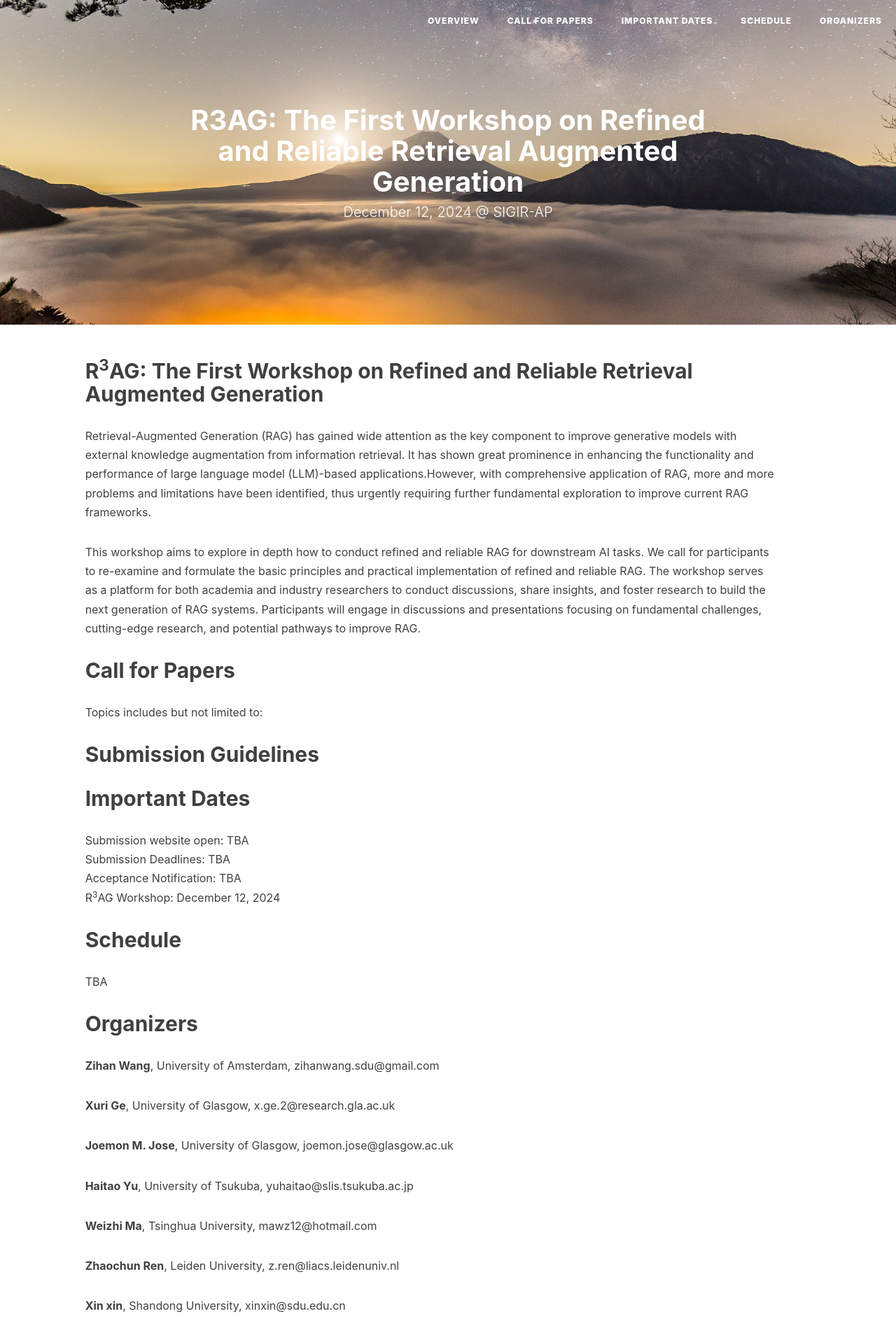
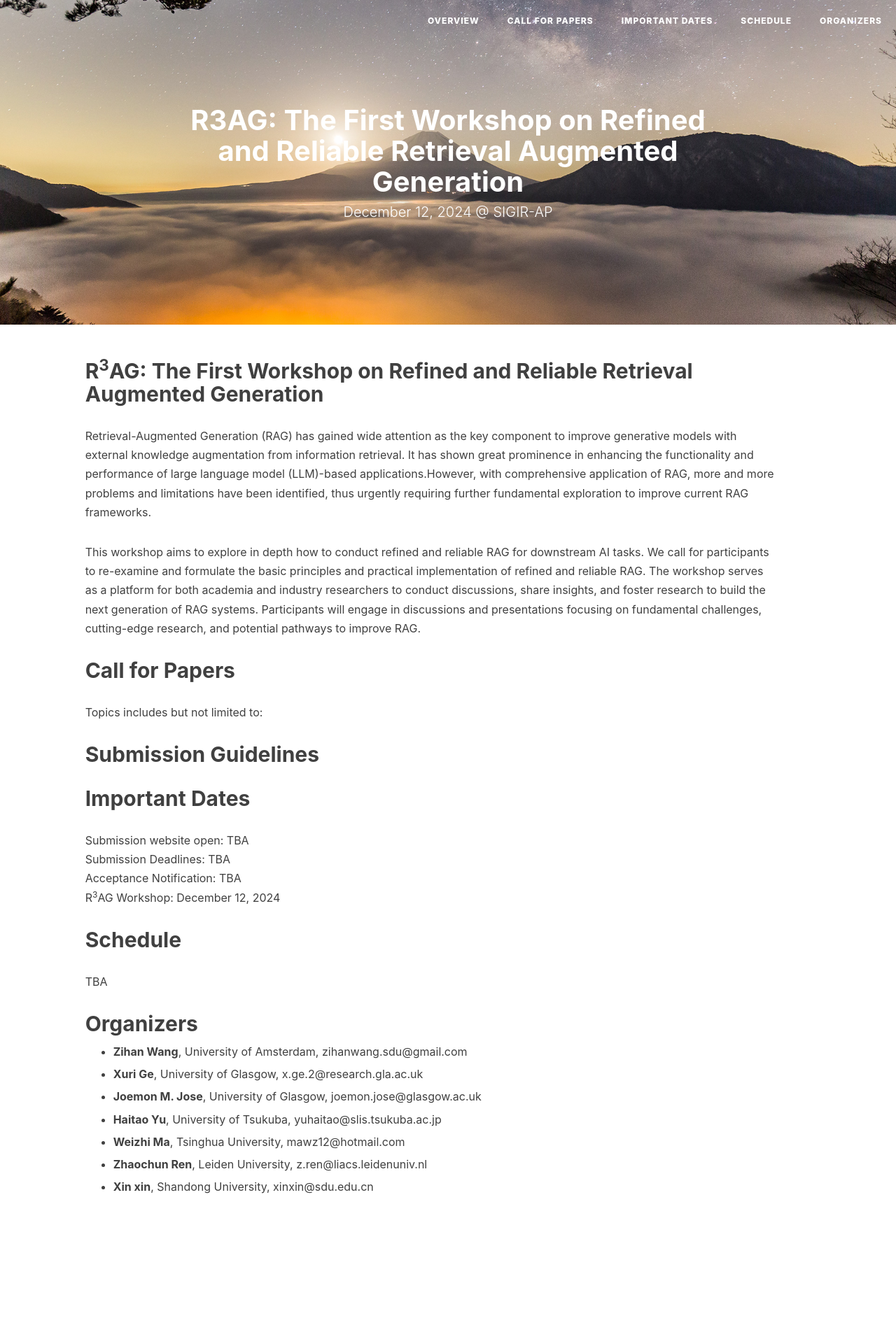
Before and after one commit to R3AG-SIGIR-AP/R3AG-SIGIR-AP.github.io, a Jekyll site: the page built from index.md, in a window 1280 px wide. Shown: the whole page at 70% size. Built offline with Jekyll 4.4.1, drawn with Linux system fonts in a browser that asks for light colours; nearby versions of some CDN libraries; our own code applies the rules of GitHub Pages for plain Markdown files; after the commit the page ends 1751 px from its top, so only the background shows below that.

Commit message:
basic clean up

```diff
--- a/index.md
+++ b/index.md
@@ -26,16 +26,16 @@ TBA
 
 ## <a name='Organizers' style="color: inherit; text-decoration: none;"> Organizers </a>
 
-**Zihan Wang**, University of Amsterdam, zihanwang.sdu@gmail.com
+* **Zihan Wang**, University of Amsterdam, zihanwang.sdu@gmail.com
 
-**Xuri Ge**, University of Glasgow, x.ge.2@research.gla.ac.uk
+* **Xuri Ge**, University of Glasgow, x.ge.2@research.gla.ac.uk
 
-**Joemon M. Jose**, University of Glasgow, joemon.jose@glasgow.ac.uk
+* **Joemon M. Jose**, University of Glasgow, joemon.jose@glasgow.ac.uk
 
-**Haitao Yu**, University of Tsukuba, yuhaitao@slis.tsukuba.ac.jp
+* **Haitao Yu**, University of Tsukuba, yuhaitao@slis.tsukuba.ac.jp
 
-**Weizhi Ma**, Tsinghua University, mawz12@hotmail.com
+* **Weizhi Ma**, Tsinghua University, mawz12@hotmail.com
 
-**Zhaochun Ren**, Leiden University, z.ren@liacs.leidenuniv.nl
+* **Zhaochun Ren**, Leiden University, z.ren@liacs.leidenuniv.nl
 
-**Xin xin**, Shandong University, xinxin@sdu.edu.cn
+* **Xin xin**, Shandong University, xinxin@sdu.edu.cn
```
